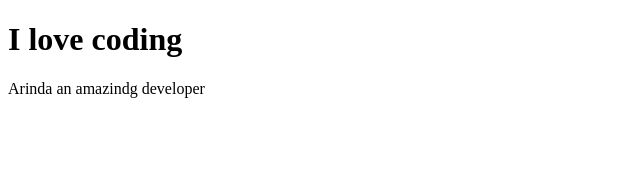
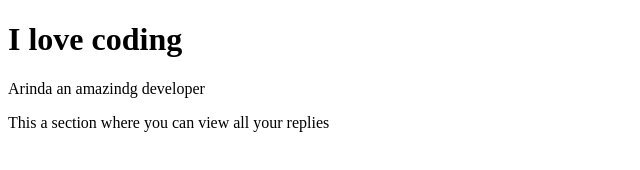
Before and after one commit to Philari/git_workflow_demo, a plain HTML site: page home.html in a window 1280 px wide. Shown: the whole page, without its empty margins (0-640 px from the left). Drawn offline with Linux system fonts and the light colour scheme.

Commit message:
feature(page):add span

```diff
--- a/home.html
+++ b/home.html
@@ -5,4 +5,9 @@
     </head>
     <h1>I love coding</h1>
     <p>Arinda an amazindg developer</p>
+    <div>
+        <span>
+            This a section where you can view all your replies
+        </span>
+    </div>
 </html>
```
